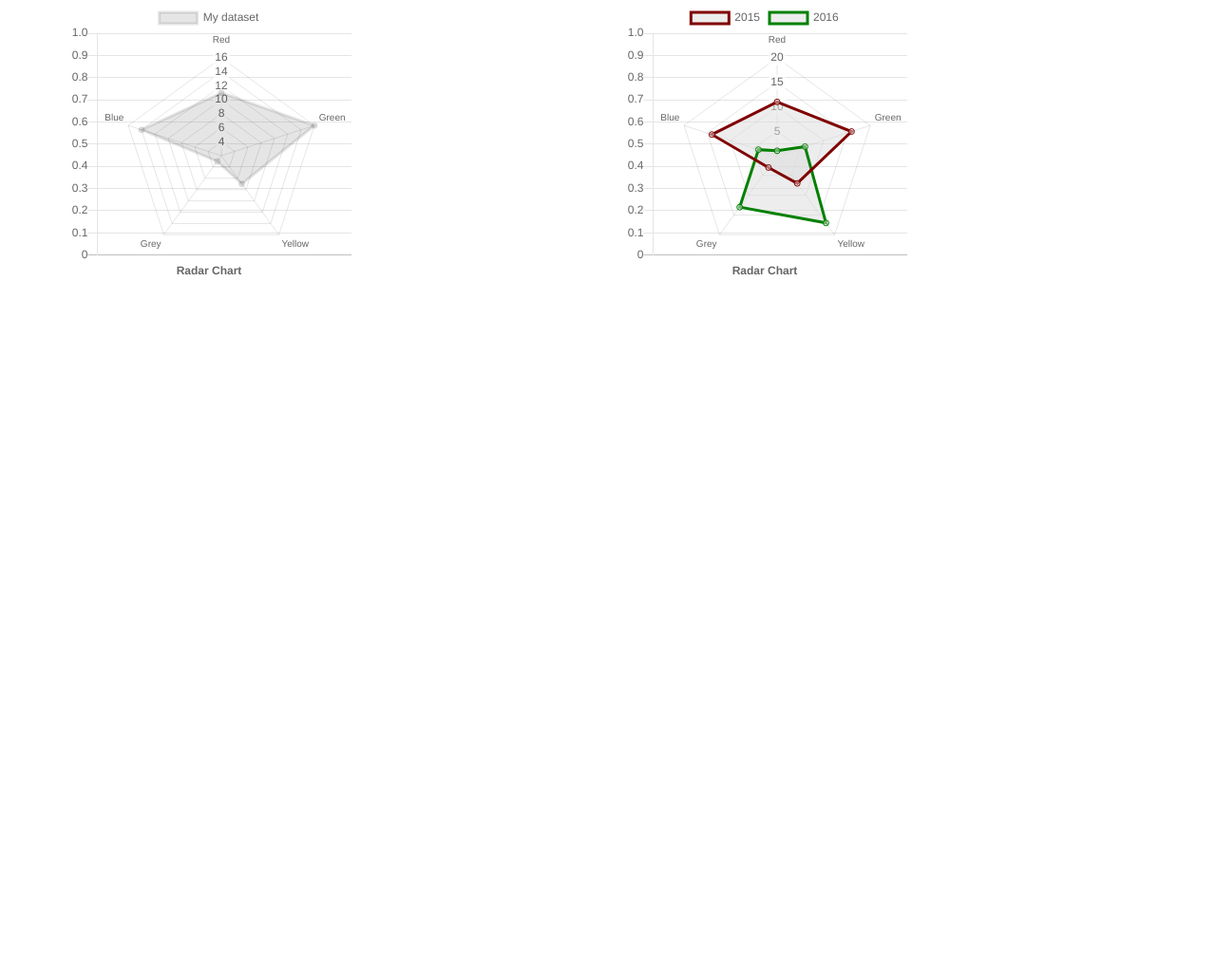
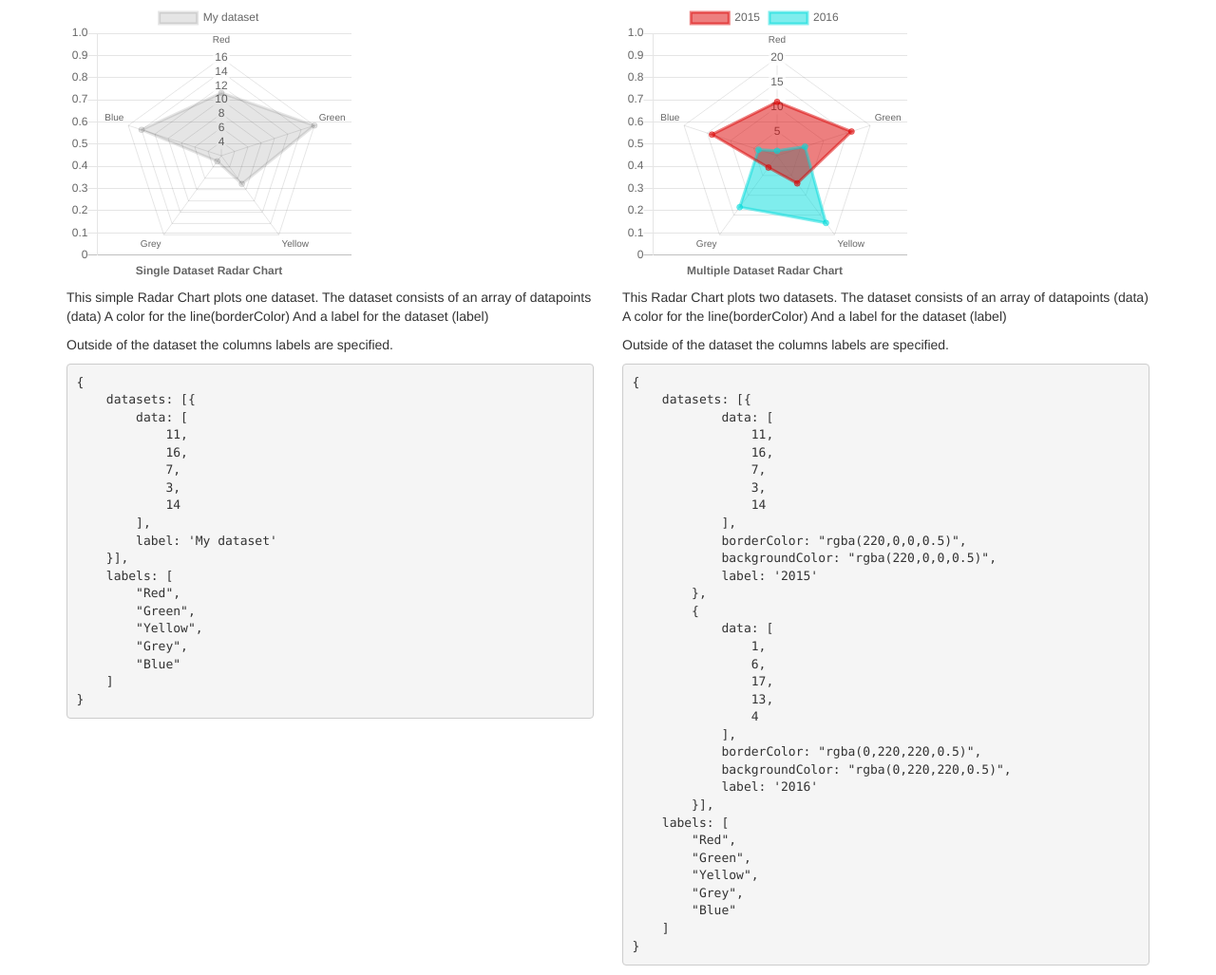
Before and after one commit to richardadalton/chartjs_examples, a plain HTML site: page radarCharts.html in a window 1280 px wide. Shown: the part 360-1387 px from the top of the page at 95% size. Before the commit the page ends 800 px from the top, so only its background shows below. Drawn offline with nearby package versions, Linux system fonts and the light colour scheme.

Commit message:
Added Explanation of Line and Radar Charts Fixed Composite Bar-Line Chart

```diff
--- a/js/radarCharts.js
+++ b/js/radarCharts.js
@@ -1,5 +1,3 @@
-var radarOptions = extend(genericOptions, {title: {text: 'Radar Chart'}});
-
 var singleRadarData = {
     datasets: [{
         data: [
@@ -9,7 +7,7 @@ var singleRadarData = {
             3,
             14
         ],
-        label: 'My dataset' // for legend
+        label: 'My dataset'
     }],
     labels: [
         "Red",
@@ -31,8 +29,8 @@ var multipleRadarData = {
                 3,
                 14
             ],
-            borderColor: "#800000",
-            backgroundColor: "rgba(220,220,220,0.5)",
+            borderColor: "rgba(220,0,0,0.5)",
+            backgroundColor: "rgba(220,0,0,0.5)",
             label: '2015' // for legend
         },
         {
@@ -43,8 +41,8 @@ var multipleRadarData = {
                 13,
                 4
             ],
-            borderColor: "#008000",
-            backgroundColor: "rgba(220,220,220,0.5)",
+            borderColor: "rgba(0,220,220,0.5)",
+            backgroundColor: "rgba(0,220,220,0.5)",
             label: '2016' // for legend
         }],
     labels: [
--- a/radarCharts.html
+++ b/radarCharts.html
@@ -40,9 +40,80 @@
     <div class="row">
         <div class="col-md-6">
             <canvas id="chart1" width="300" height="300"></canvas>
+            <p> This simple Radar Chart plots one dataset.
+                The dataset consists of an array of datapoints (data)
+                A color for the line(borderColor)
+                And a label for the dataset (label)</p>
+            <p>Outside of the dataset the columns labels are specified.</p>
+            <pre>
+{
+    datasets: [{
+        data: [
+            11,
+            16,
+            7,
+            3,
+            14
+        ],
+        label: 'My dataset'
+    }],
+    labels: [
+        "Red",
+        "Green",
+        "Yellow",
+        "Grey",
+        "Blue"
+    ]
+}
+</pre>
+
+
+
         </div>
         <div class="col-md-6">
             <canvas id="chart2" width="300" height="300"></canvas>
+            <p> This Radar Chart plots two datasets.
+                The dataset consists of an array of datapoints (data)
+                A color for the line(borderColor)
+                And a label for the dataset (label)</p>
+            <p>Outside of the dataset the columns labels are specified.</p>
+
+<pre>
+{
+    datasets: [{
+            data: [
+                11,
+                16,
+                7,
+                3,
+                14
+            ],
+            borderColor: "rgba(220,0,0,0.5)",
+            backgroundColor: "rgba(220,0,0,0.5)",
+            label: '2015'
+        },
+        {
+            data: [
+                1,
+                6,
+                17,
+                13,
+                4
+            ],
+            borderColor: "rgba(0,220,220,0.5)",
+            backgroundColor: "rgba(0,220,220,0.5)",
+            label: '2016'
+        }],
+    labels: [
+        "Red",
+        "Green",
+        "Yellow",
+        "Grey",
+        "Blue"
+    ]
+}
+</pre>
+
         </div>
     </div>
 </div>
@@ -56,13 +127,13 @@
     new Chart(ctx1, {
         type: 'radar',
         data: singleRadarData,
-        options: radarOptions
+        options: createOptions("Single Dataset Radar Chart")
     });
 
     new Chart(ctx2, {
         type: 'radar',
         data: multipleRadarData,
-        options: radarOptions
+        options: createOptions("Multiple Dataset Radar Chart")
     });
 </script>
 
```
Also changed, not shown: compositeCharts.html (+3 -3 lines), index.html (+4 -4 lines), js/compositeChart.js (added, +35 -0 lines), js/lineCharts.js (+3 -4 lines), js/polarAreaCharts.js (+0 -35 lines), lineCharts.html (+10 -8 lines), polarAreaCharts.html (+0 -10 lines).
